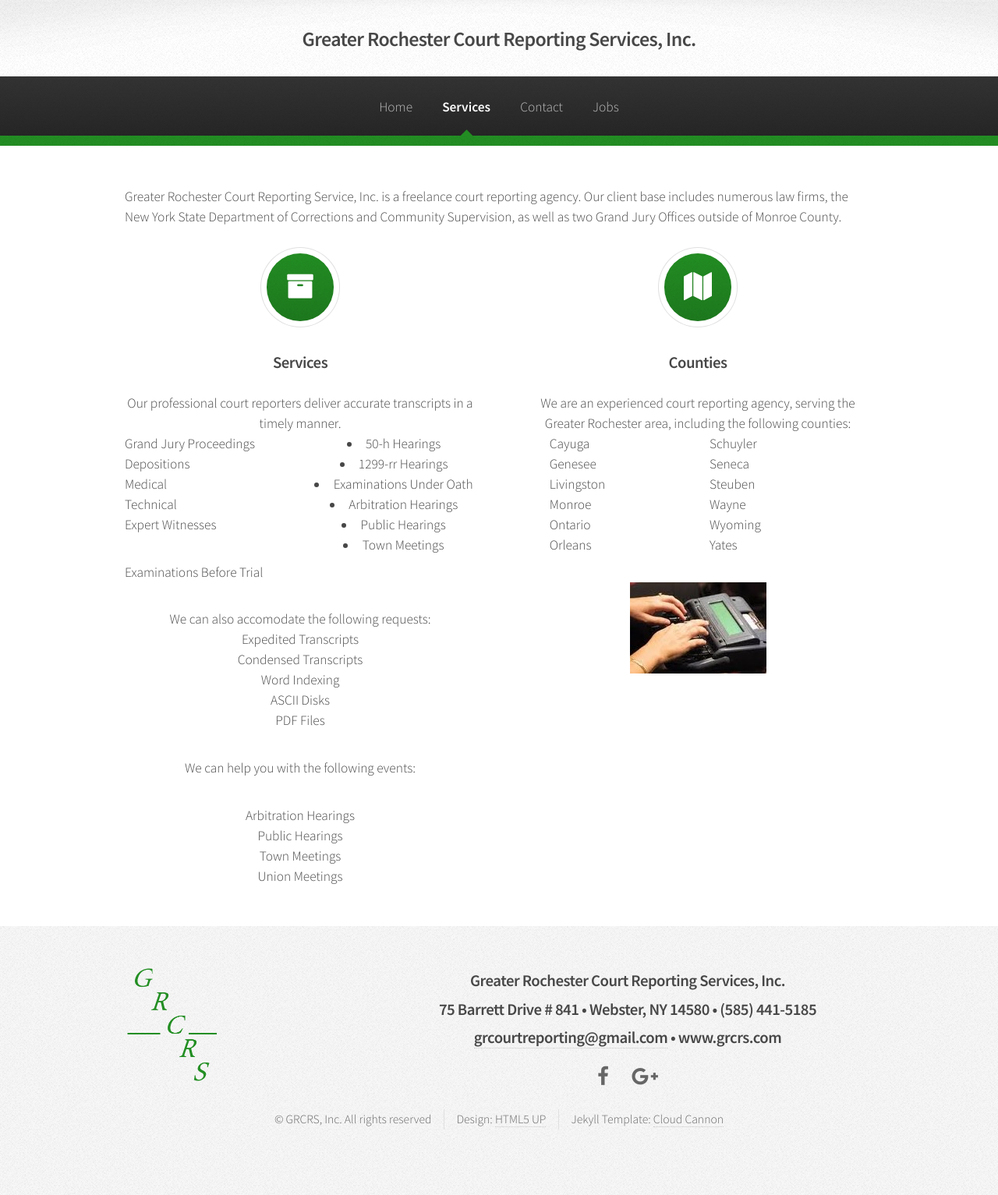
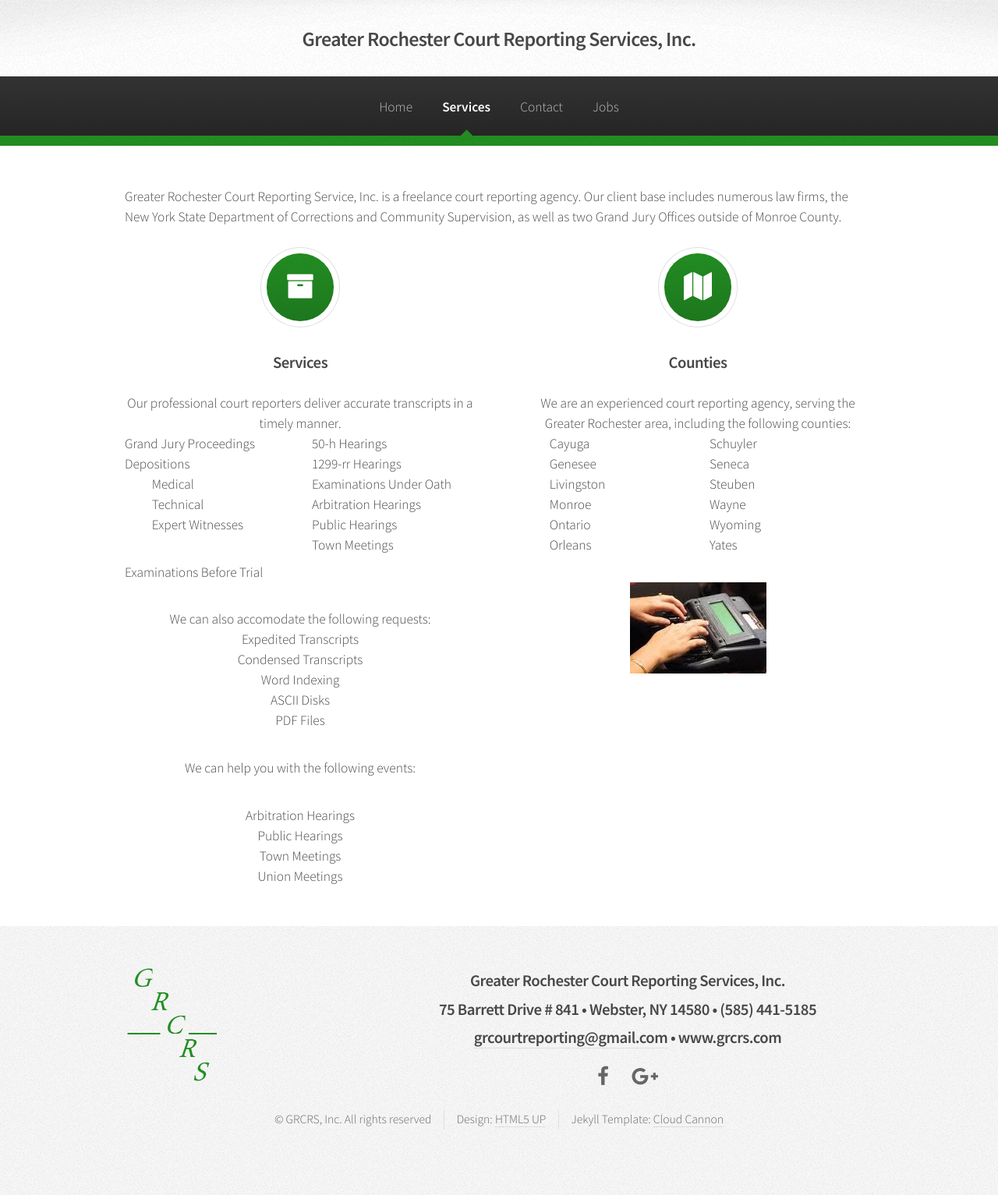
Before and after one commit to loganrath/grcrs, a Jekyll site: the page built from services.html, in a window 1280 px wide. Shown: the whole page at 78% size. Built offline with Jekyll 4.4.1, drawn with Linux system fonts in a browser that asks for light colours.

Commit message:
left align

```diff
--- a/services.html
+++ b/services.html
@@ -17,13 +17,14 @@
 							<div class="6u">
 						<ul style="text-align:left;">
 							<li>Grand Jury Proceedings</li>
-							<li>Depositions <ul>
+							<li>Depositions <ul style="margin-left: 2em; border-bottom: 0;">
 								<li>Medical</li>
 								<li>Technical</li>
 								<li>Expert Witnesses</li>
 							</ul></li>
 							<li>Examinations Before Trial</li>
 						</ul></div><div class="6u">
+						<ul style="text-align:left;">
 							<li>50-h Hearings</li>
 							<li>1299-rr Hearings</li>
 							<li>Examinations Under Oath</li>
```
